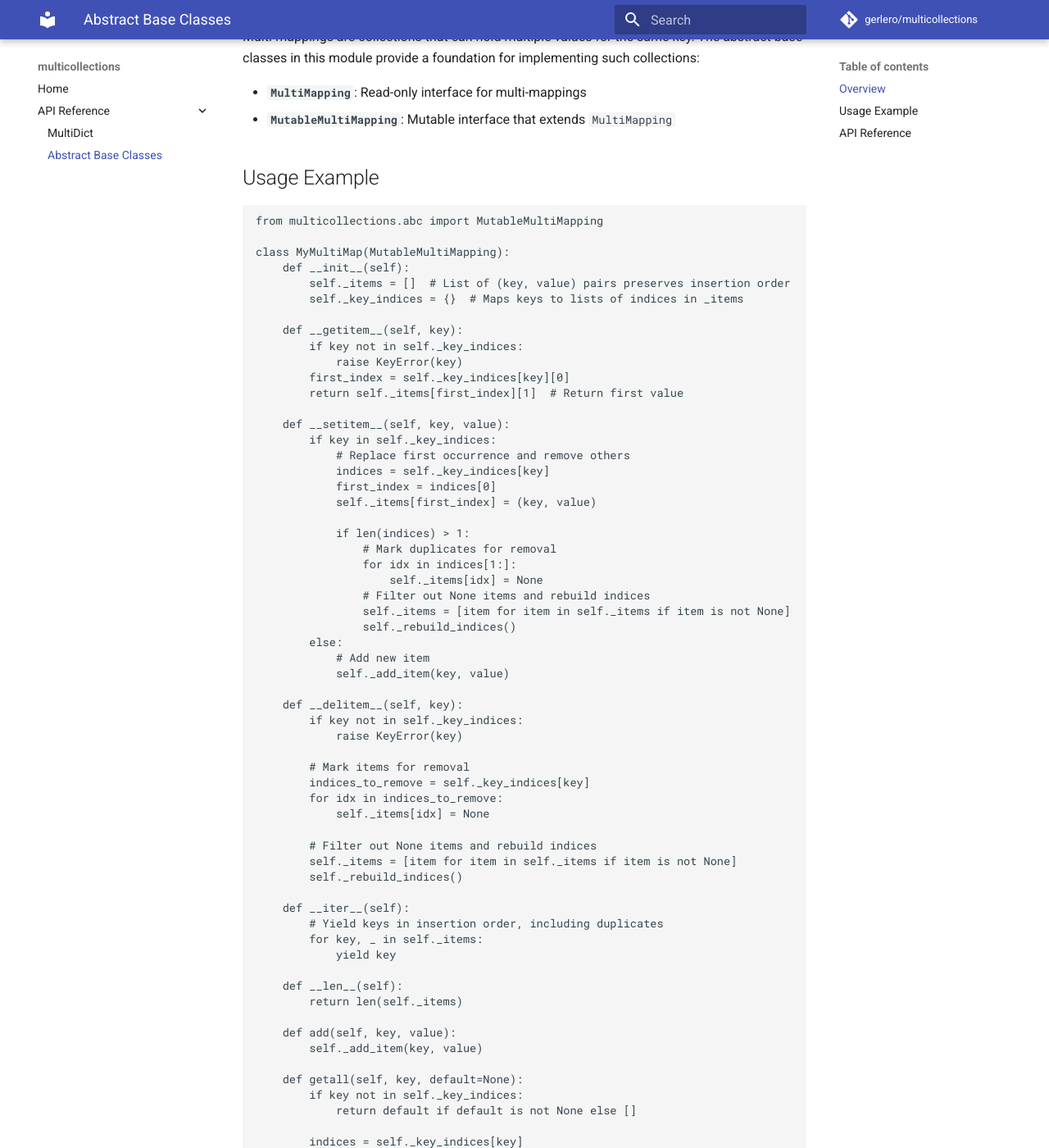
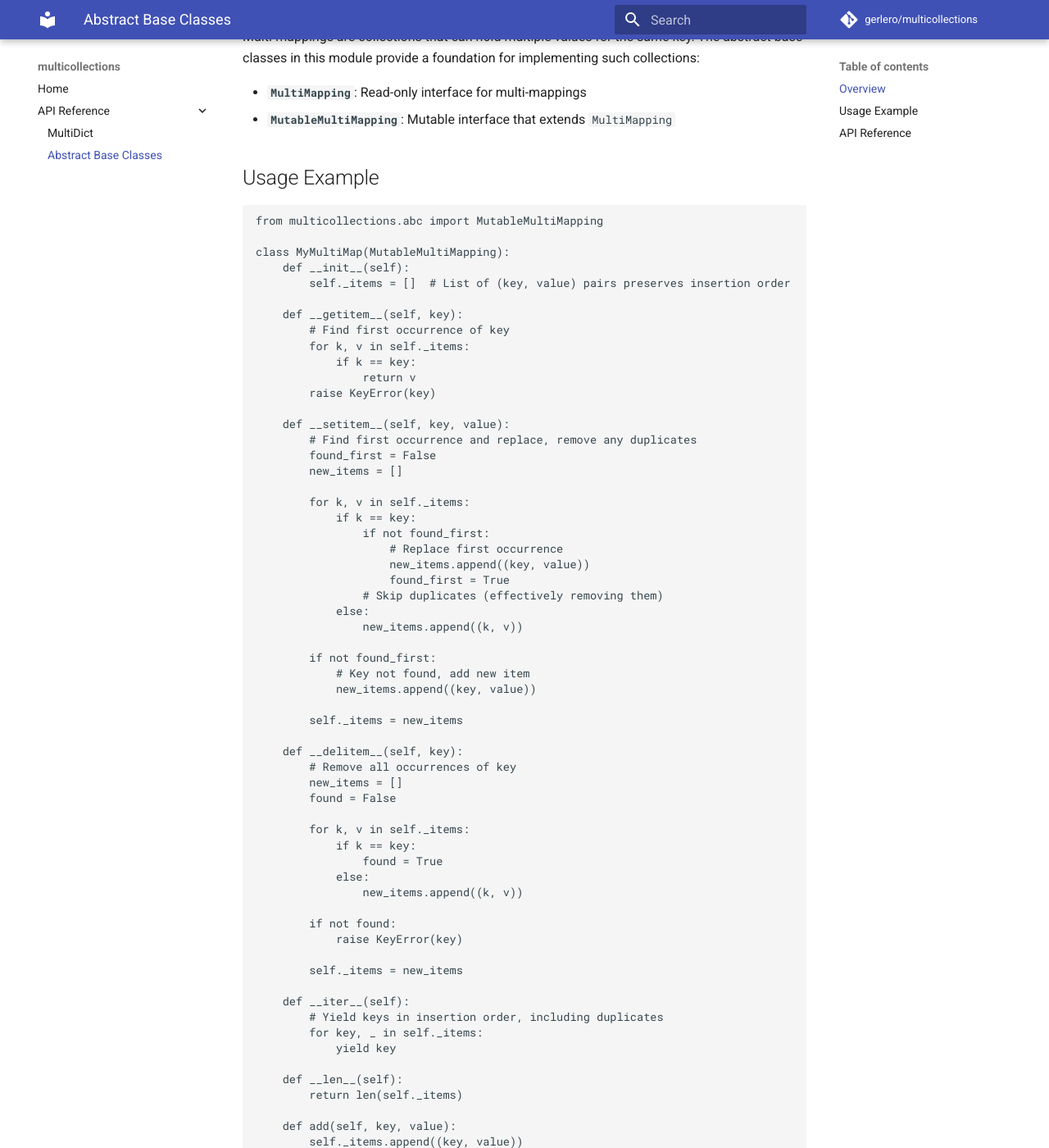
Before and after one commit to gerlero/multicollections, an MkDocs documentation site: the page built from docs/api/abc.md, in a window 1280 px wide and 1400 px high, scrolled down 315 px. Shown: the whole window at 82% size. Built offline with MkDocs 1.6.1 and Material for MkDocs 9.7.7, drawn with Linux system fonts in a browser that asks for light colours; comment, search, counter and statistics services are not loaded; some of the changed text lies outside the part shown.

Commit message:
Simplify ABC usage example by removing _key_indices attribute
Co-authored-by: gerlero <15150530+gerlero@users.noreply.github.com>

````diff
--- a/docs/api/abc.md
+++ b/docs/api/abc.md
@@ -17,44 +17,50 @@ from multicollections.abc import MutableMultiMapping
 class MyMultiMap(MutableMultiMapping):
     def __init__(self):
         self._items = []  # List of (key, value) pairs preserves insertion order
-        self._key_indices = {}  # Maps keys to lists of indices in _items
 
     def __getitem__(self, key):
-        if key not in self._key_indices:
-            raise KeyError(key)
-        first_index = self._key_indices[key][0]
-        return self._items[first_index][1]  # Return first value
+        # Find first occurrence of key
+        for k, v in self._items:
+            if k == key:
+                return v
+        raise KeyError(key)
 
     def __setitem__(self, key, value):
-        if key in self._key_indices:
-            # Replace first occurrence and remove others
-            indices = self._key_indices[key]
-            first_index = indices[0]
-            self._items[first_index] = (key, value)
+        # Find first occurrence and replace, remove any duplicates
+        found_first = False
+        new_items = []
 
-            if len(indices) > 1:
-                # Mark duplicates for removal
-                for idx in indices[1:]:
-                    self._items[idx] = None
-                # Filter out None items and rebuild indices
-                self._items = [item for item in self._items if item is not None]
-                self._rebuild_indices()
-        else:
-            # Add new item
-            self._add_item(key, value)
+        for k, v in self._items:
+            if k == key:
+                if not found_first:
+                    # Replace first occurrence
+                    new_items.append((key, value))
+                    found_first = True
+                # Skip duplicates (effectively removing them)
+            else:
+                new_items.append((k, v))
+
+        if not found_first:
+            # Key not found, add new item
+            new_items.append((key, value))
+
+        self._items = new_items
 
     def __delitem__(self, key):
-        if key not in self._key_indices:
+        # Remove all occurrences of key
+        new_items = []
+        found = False
+
+        for k, v in self._items:
+            if k == key:
+                found = True
+            else:
+                new_items.append((k, v))
+
+        if not found:
             raise KeyError(key)
 
-        # Mark items for removal
-        indices_to_remove = self._key_indices[key]
-        for idx in indices_to_remove:
-            self._items[idx] = None
-
-        # Filter out None items and rebuild indices
-        self._items = [item for item in self._items if item is not None]
-        self._rebuild_indices()
+        self._items = new_items
 
     def __iter__(self):
         # Yield keys in insertion order, including duplicates
@@ -65,30 +71,14 @@ class MyMultiMap(MutableMultiMapping):
         return len(self._items)
 
     def add(self, key, value):
-        self._add_item(key, value)
+        self._items.append((key, value))
 
     def getall(self, key, default=None):
-        if key not in self._key_indices:
-            return default if default is not None else []
-
-        indices = self._key_indices[key]
-        return [self._items[idx][1] for idx in indices]
-
-    def _add_item(self, key, value):
-        """Add an item and update the key index."""
-        index = len(self._items)
-        self._items.append((key, value))
-        if key not in self._key_indices:
-            self._key_indices[key] = []
-        self._key_indices[key].append(index)
-
-    def _rebuild_indices(self):
-        """Rebuild the key indices after items list has been modified."""
-        self._key_indices = {}
-        for i, (key, _) in enumerate(self._items):
-            if key not in self._key_indices:
-                self._key_indices[key] = []
-            self._key_indices[key].append(i)
+        values = []
+        for k, v in self._items:
+            if k == key:
+                values.append(v)
+        return values if values else (default if default is not None else [])
 ```
 
 ## API Reference
````
